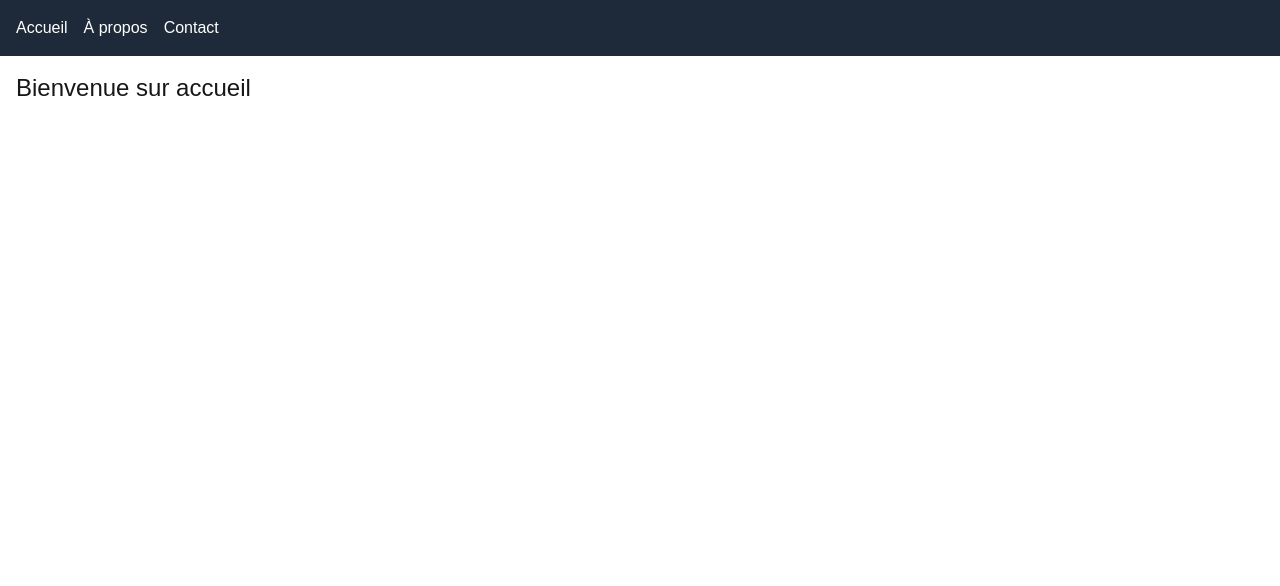
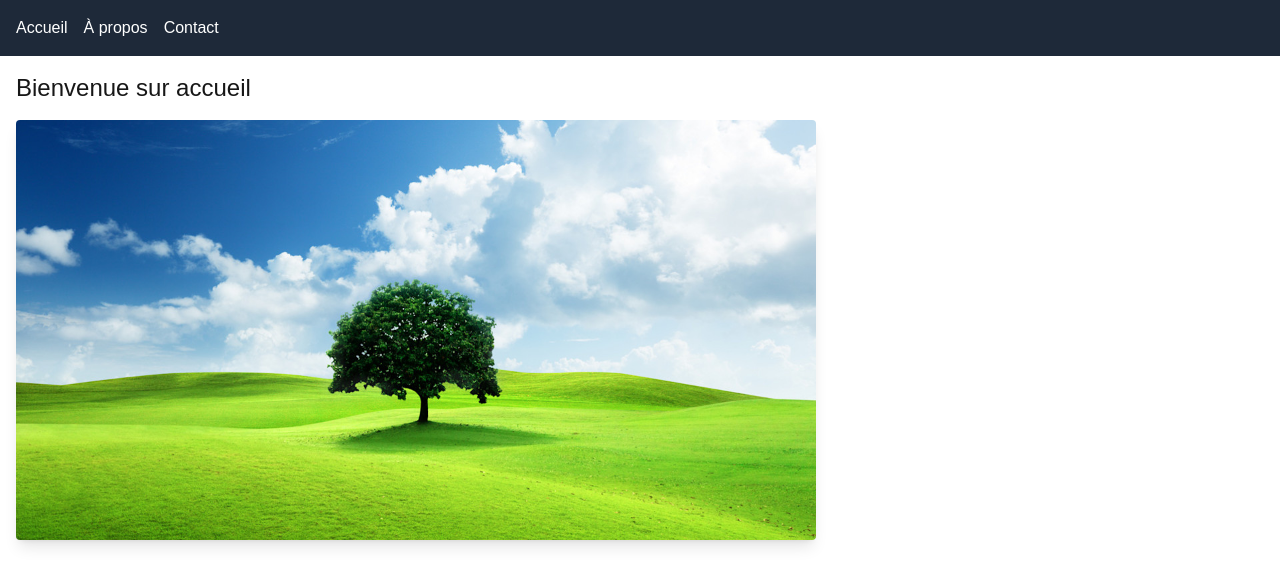
Before and after one commit to LCRpro/_NWS_next, a Next.js app: page / in a window 1280 px wide. Shown: the top 586 px of the page. Built offline with nearby package versions, Linux system fonts and the light colour scheme.

Commit message:
ajout de l'img

```diff
--- a/src/app/page.tsx
+++ b/src/app/page.tsx
@@ -1,3 +1,17 @@
+import Image from "next/image";
+
 export default function Home() {
-  return <h1 className="text-2xl">Bienvenue sur accueil</h1>;
+  return (
+    <div>
+      <h1 className="text-2xl mb-4">Bienvenue sur accueil</h1>
+      <Image
+        src="/img.jpg"
+        alt="img"
+        width={800}
+        height={600}
+        priority
+        className="rounded shadow-lg"
+      />
+    </div>
+  );
 }
```
Also changed, not shown: public/img.jpg (added).
